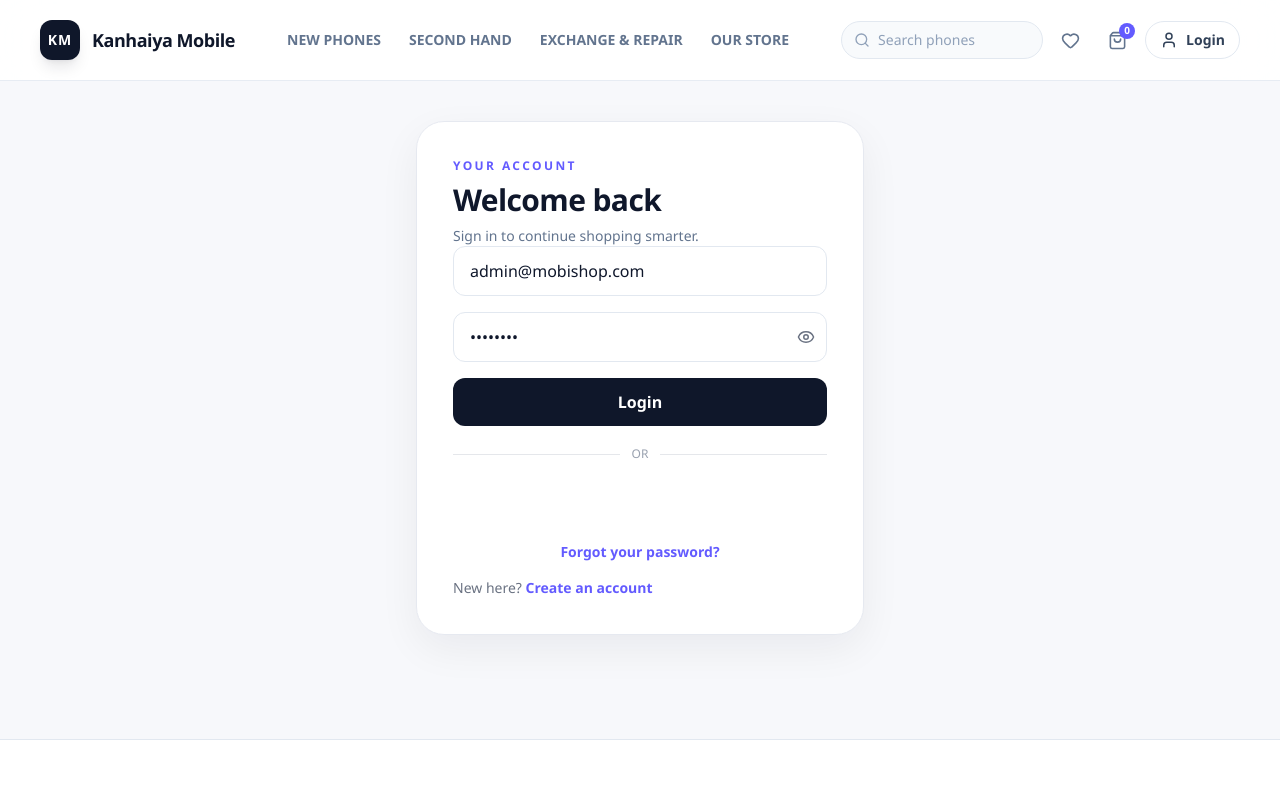
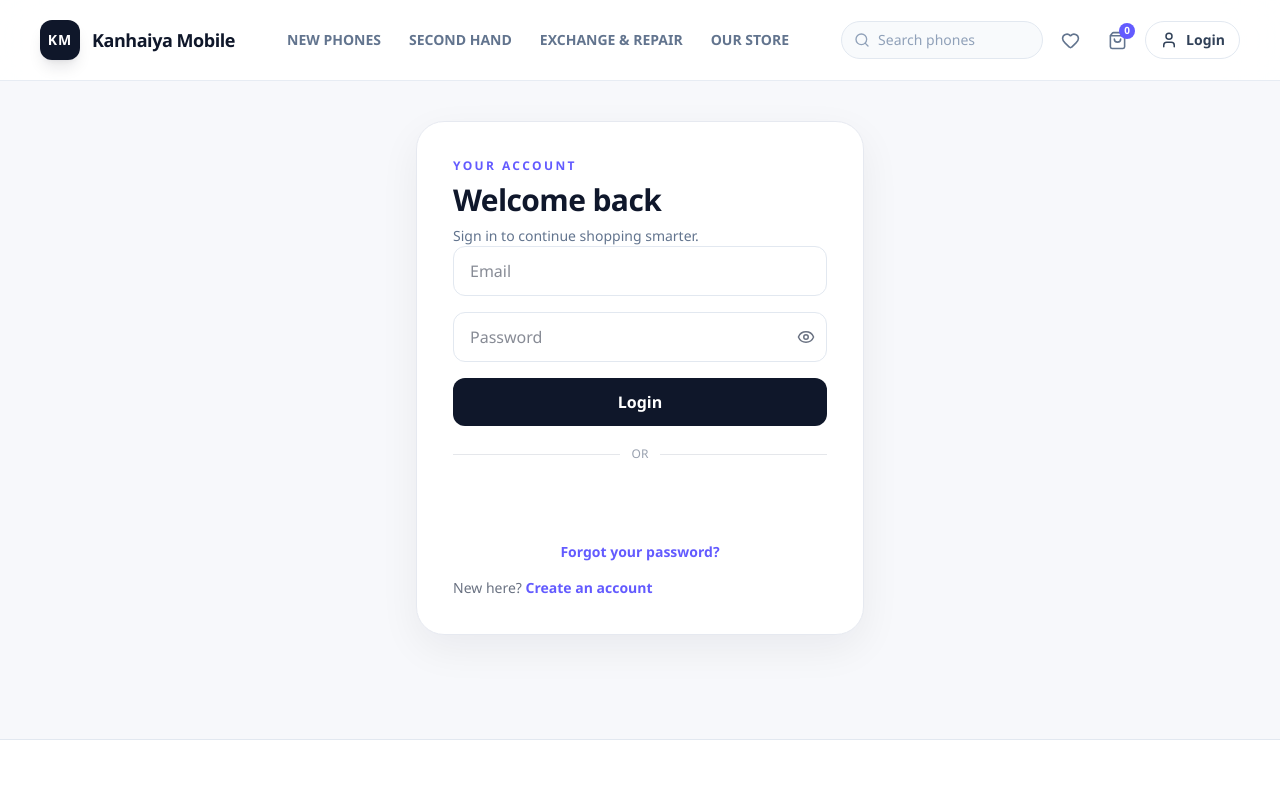
Before and after one commit to Ramsagar705/Kanhaiya-Mobile, a React (Vite) app in the folder client/: page /login in a window 1280 px wide. Shown: the top 786 px of the page. Built offline with nearby package versions, Linux system fonts and the light colour scheme; no server answers.

Commit message:
Remove default credentials from login form

```diff
--- a/client/src/pages/Login.jsx
+++ b/client/src/pages/Login.jsx
@@ -8,7 +8,7 @@ const Login = () => {
   const { login, loginWithGoogle } = useAuth();
   const navigate = useNavigate();
   const location = useLocation();
-  const [form, setForm] = useState({ email: 'admin@mobishop.com', password: 'admin123' });
+  const [form, setForm] = useState({ email: '', password: '' });
   const [error, setError] = useState('');
   const [showPassword, setShowPassword] = useState(false);
 
@@ -41,6 +41,7 @@ const Login = () => {
       <form onSubmit={onSubmit} className="space-y-4">
         <input
           type="email"
+          autoComplete="username"
           required
           placeholder="Email"
           value={form.email}
@@ -50,6 +51,7 @@ const Login = () => {
         <div className="relative">
           <input
             type={showPassword ? 'text' : 'password'}
+            autoComplete="current-password"
             required
             minLength={6}
             placeholder="Password"
```
